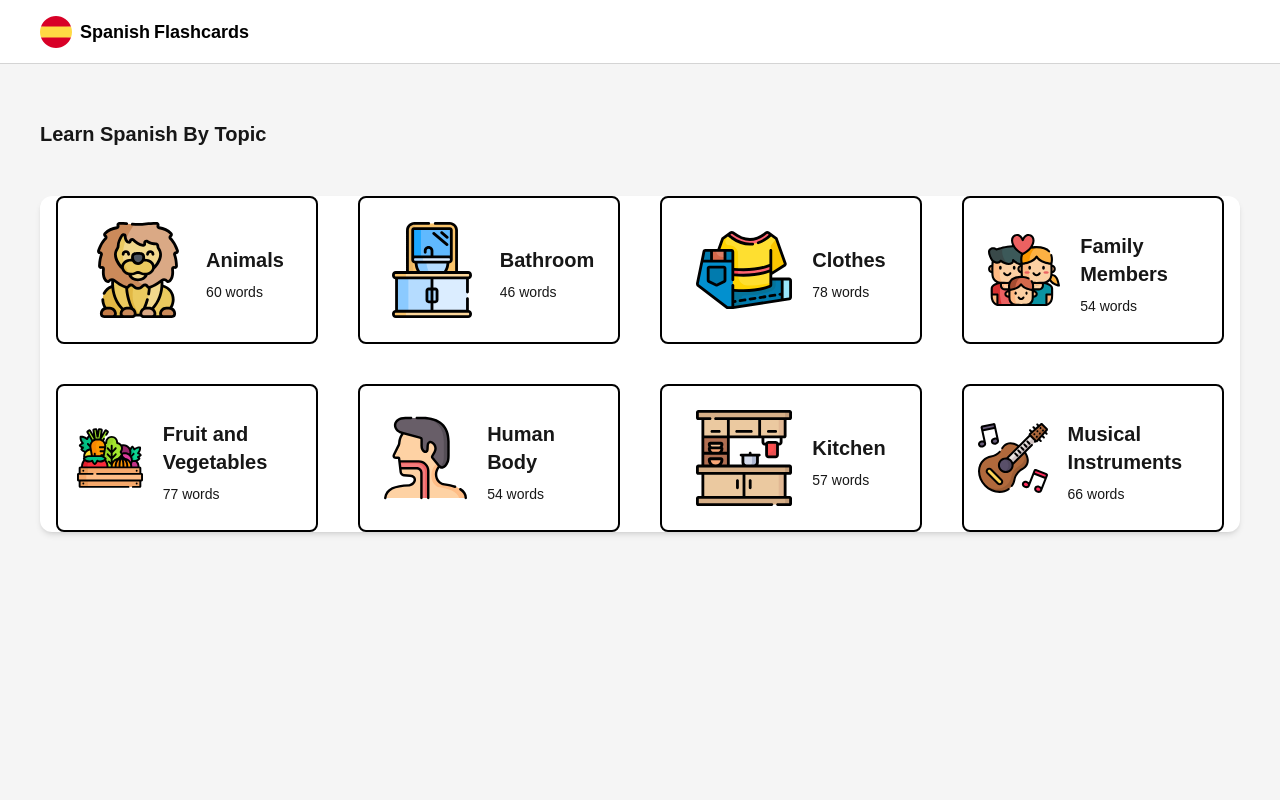
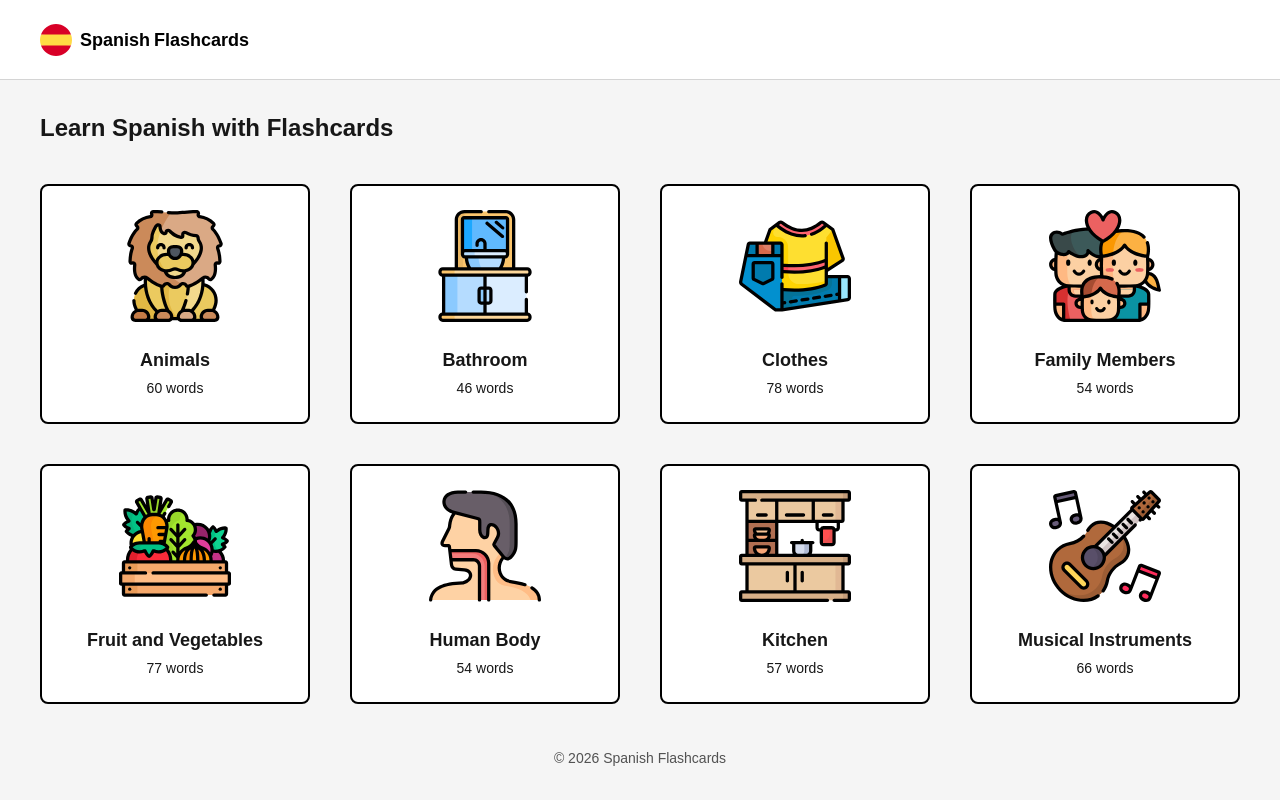
Before and after one commit to RobertHawkerDev/spanish-flashcards, a Next.js app: page / in a window 1280 px wide. Built offline with nearby package versions, Linux system fonts and the light colour scheme.

Commit message:
feat(feature): added responsive styles to home and not found pages

```diff
--- a/app/(app)/page.tsx
+++ b/app/(app)/page.tsx
@@ -3,18 +3,33 @@ import Image from 'next/image';
 import Link from 'next/link';
 
 import { decks } from '../data/decks';
+import companyName from '../utils/company-name';
 
 export default function HomePage() {
   return (
-    <main className="flex-1 bg-neutral-100 p-4 pb-10 sm:p-10 sm:py-12">
-      <h1 className="mt-2 text-xl font-bold">Learn Spanish By Topic</h1>
-      <div className="mt-6 grid grid-cols-1 rounded-xl border-neutral-300 bg-white px-4 shadow-md sm:mt-12 sm:grid-cols-4 sm:gap-10">
-        {decks.map(deck => {
+    <main className="flex flex-1 flex-col bg-neutral-100 p-4 sm:p-10 sm:py-8">
+      <div className="flex-1">
+        <h1 className="mt-2 text-lg font-bold sm:mt-0 sm:text-2xl">
+          Learn Spanish with Flashcards
+        </h1>
+        <div className="mt-6 grid grid-cols-1 overflow-hidden rounded-xl border border-neutral-300 sm:mt-10 sm:grid-cols-2 sm:gap-10 sm:overflow-visible sm:border-none md:grid-cols-3 lg:grid-cols-4">
+          {decks.map((deck, index) => {
+            const isLast = index === decks.length - 1;
+
             return (
               <Link href={`/${deck.slug}`} key={deck.id}>
-              <div className="flex flex-row items-center justify-between border-b border-b-neutral-300 bg-white py-3 sm:flex-col sm:rounded-lg sm:border-2 sm:border-black sm:p-6">
-                <div className="flex flex-row items-center gap-5">
-                  <div className="relative h-12 w-12 sm:h-24 sm:w-24">
+                <div
+                  className={[
+                    'flex flex-row items-center justify-between bg-white px-3 py-3',
+                    'border-b border-neutral-300',
+                    isLast && 'border-b-0',
+                    'sm:flex-col sm:rounded-lg sm:border-2 sm:border-black sm:p-6 sm:px-0',
+                  ]
+                    .filter(Boolean)
+                    .join(' ')}
+                >
+                  <div className="flex flex-row items-center gap-5 sm:flex-col">
+                    <div className="relative h-12 w-12 sm:size-28">
                       <Image
                         className="pointer-events-none select-none"
                         draggable={false}
@@ -24,10 +39,12 @@ export default function HomePage() {
                       />
                     </div>
                     <div className="flex flex-col">
-                    <p className="text-base font-bold sm:mt-2 sm:text-xl">
+                      <p className="text-base font-bold sm:mt-1 sm:text-lg">
                         {deck.name}
                       </p>
-                    <p className="text-sm sm:mt-2">{deck.word_count} words</p>
+                      <p className="text-sm sm:mt-1 sm:text-center">
+                        {deck.word_count} words
+                      </p>
                     </div>
                   </div>
                   <div className="sm:hidden">
@@ -38,6 +55,12 @@ export default function HomePage() {
             );
           })}
         </div>
+      </div>
+      <footer className="mt-8 text-center text-sm text-neutral-600">
+        <p>
+          © {new Date().getFullYear()} {companyName}
+        </p>
+      </footer>
     </main>
   );
 }
--- a/app/layouts/header/index.tsx
+++ b/app/layouts/header/index.tsx
@@ -4,7 +4,7 @@ import Link from 'next/link';
 export default function Header() {
   return (
     <header
-      className={`top-0 z-30 flex h-16 w-full flex-row items-center justify-start border-b border-b-neutral-300 bg-white px-5 sm:px-10`}
+      className={`top-0 z-30 flex h-16 w-full flex-row items-center justify-start border-b border-b-neutral-300 bg-white px-5 sm:px-10 md:h-20`}
     >
       <div className="flex w-full flex-row items-center justify-start">
         <Link className="flex flex-row items-center text-lg" href="/">
--- a/app/not-found.tsx
+++ b/app/not-found.tsx
@@ -13,13 +13,15 @@ export const metadata: Metadata = {
 export default function NotFound() {
   return (
     <DefaultLayout>
-      <div className="flex flex-col items-center py-16">
-        <h1 className="text-5xl font-bold">404 - Not Found</h1>
-        <p className="mt-8">
+      <div className="flex flex-col items-center px-5 py-10 md:py-12">
+        <h1 className="text-center text-3xl font-bold sm:text-5xl">
+          404 - Not Found
+        </h1>
+        <p className="mt-5 text-center sm:mt-7">
           The page you are looking for does not exist or has been moved.
         </p>
         <Link
-          className="mt-10 flex items-center justify-center rounded-full bg-black px-8 py-4 font-semibold text-white hover:bg-neutral-800"
+          className="mt-7 flex items-center justify-center rounded-full bg-black px-8 py-4 font-semibold text-white hover:bg-neutral-800 sm:mt-9"
           href="/"
         >
           <LucideHome size={20} />
```
Lines whose indentation alone changed are shown as unchanged.
